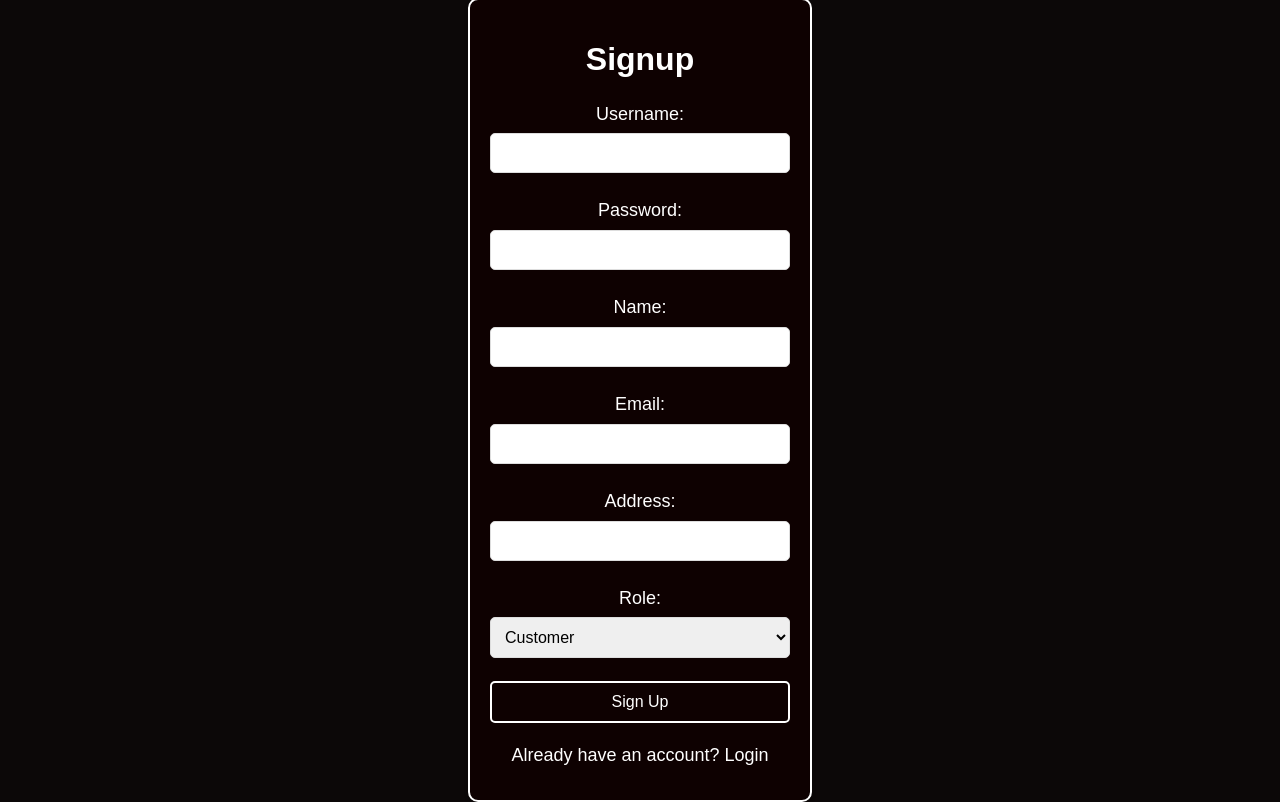
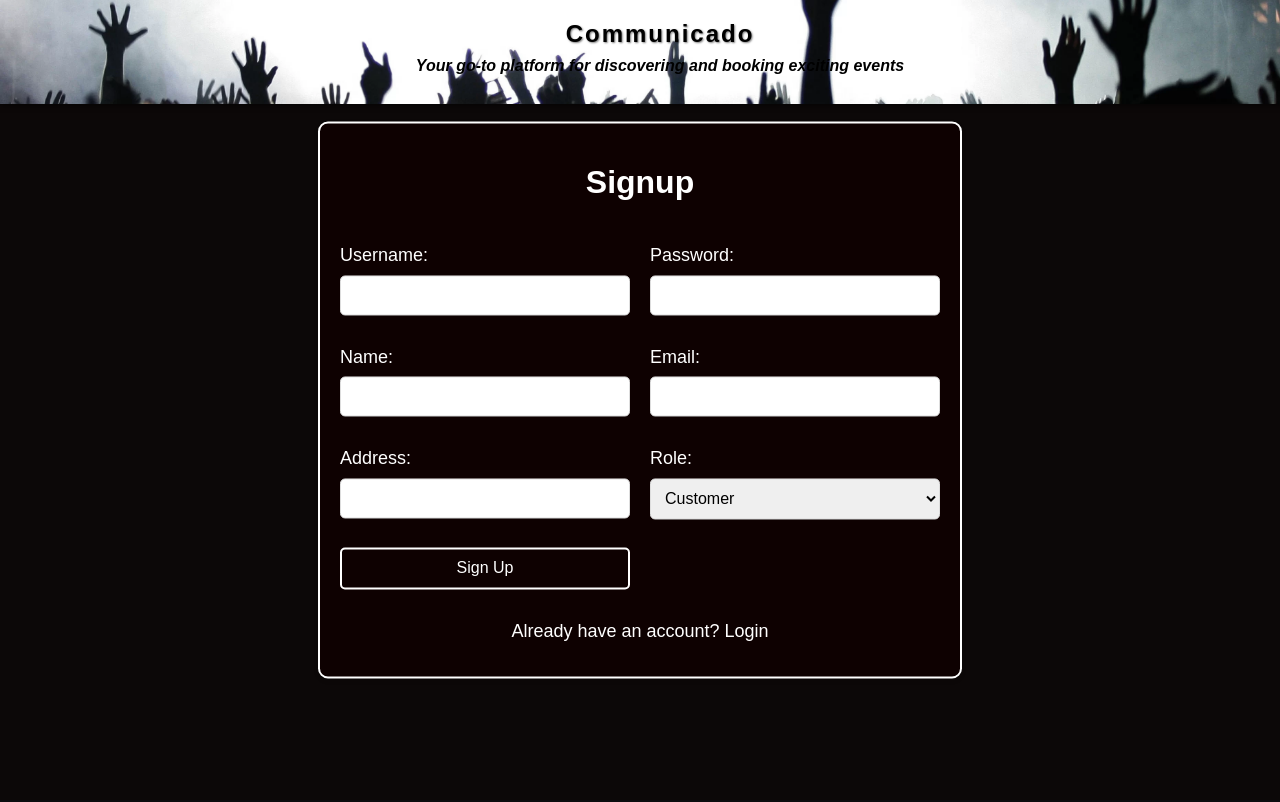
Before and after one commit to MithishR/Communicado, a Django app: page /signup/ in a window 1280 px wide. After the commit the page ends 679 px from the top, so only its background shows below. Run offline with Django 5.2, Linux system fonts and the light colour scheme.

Commit message:
UI added to pages

```diff
--- a/Django/communicado/pages/templates/pages/home.html
+++ b/Django/communicado/pages/templates/pages/home.html
@@ -67,7 +67,7 @@
             text-decoration: none;
             border: 2px solid #fff;
             border-radius: 5px;
-            margin-top: 20px;
+            margin-top: 100px;
             transition: background-color 0.3s, border-color 0.3s, color 0.3s;
         }
 
--- a/Django/communicado/pages/templates/pages/signup.html
+++ b/Django/communicado/pages/templates/pages/signup.html
@@ -1,3 +1,4 @@
+{% load static %}
 <!DOCTYPE html>
 <html lang="en">
 <head>
@@ -13,7 +14,42 @@
             display: flex;
             align-items: center;
             justify-content: center;
-            height: 100vh;
+            min-height: 100vh;
+        }
+
+        .ribbon {
+            background-image: url('{% static "bg4.webp" %}');
+            background-size: cover; /* Cover the entire ribbon with the background image */
+            background-position: center; /* Center the background image */
+            background-repeat: no-repeat; /* Prevent the background image from repeating */
+            color: #fff;
+            padding: 20px;
+            text-align: center;
+            position: fixed;
+            top: 0;
+            left: 0;
+            width: 100%;
+            z-index: 1000;
+            font-weight: bold;
+            font-size: 24px;
+            box-shadow: 0 2px 5px rgba(0, 0, 0, 0.5);
+        }
+
+        .ribbon h1 {
+            margin: 0;
+            font-size: 24px;
+            color: black; /* Change text color to black */
+            font-weight: bold;
+            letter-spacing: 2px;
+            text-shadow: 1px 1px 2px rgba(0, 0, 0, 0.5); /* Add text shadow */
+        }
+
+        .ribbon p {
+            margin: 5px 0;
+            font-size: 16px;
+            color: black; /* Change text color to black */
+            font-style: italic;
+            font-style: bold;
         }
 
         .container {
@@ -23,7 +59,12 @@
             background-color: #0e0101; /* Match background color with Login page */
             border: 2px solid #fff; /* Set white border */
             box-shadow: 0 2px 5px rgba(0, 0, 0, 0.1);
-            width: 300px; /* Match width with Login page container */
+            width: 90%; /* Adjusted width */
+            position: fixed; /* Position fixed */
+            top: 50%; /* Center vertically */
+            left: 50%; /* Center horizontally */
+            transform: translate(-50%, -50%); /* Center horizontally and vertically */
+            max-width: 600px; /* Limit maximum width */
         }
 
         h1 {
@@ -37,13 +78,31 @@
             color: #fff; /* Match text color with Login page */
         }
 
+        /* Added CSS for form layout */
+        form {
+            display: flex;
+            flex-wrap: wrap;
+            justify-content: space-between;
+        }
+
+        form p {
+            flex-basis: calc(50% - 10px);
+            margin-bottom: 10px;
+            text-align: left;
+        }
+
+        label {
+            display: block;
+            color: #fff;
+        }
+
         input[type="text"],
         input[type="password"],
         input[type="email"],
         select {
             width: 100%;
             padding: 10px;
-            margin: 5px 0;
+            margin-top: 5px;
             border: 1px solid #ddd; /* Match border with Login page */
             border-radius: 5px;
             box-sizing: border-box;
@@ -80,16 +139,21 @@
     </style>
 </head>
 <body>
+     <!-- Header ribbon -->
+     <div class="ribbon">
+        <h1>Communicado</h1>
+        <p>Your go-to platform for discovering and booking exciting events</p>
+     </div>
     <div class="container">
         <h1>Signup</h1>
         <form action="{% url 'signup' %}" method="post">
             {% csrf_token %}
-            <p><label for="username">Username:</label><br><input type="text" id="username" name="username" required></p>
-            <p><label for="password">Password:</label><br><input type="password" id="password" name="password" required></p>
-            <p><label for="name">Name:</label><br><input type="text" id="name" name="name" required></p>
-            <p><label for="email">Email:</label><br><input type="email" id="email" name="email" required></p>
-            <p><label for="address">Address:</label><br><input type="text" id="address" name="address" required></p>
-            <p><label for="role">Role:</label><br><select id="role" name="role"><option value="customer">Customer</option><option value="organiser">Organiser</option></select></p>
+            <p><label for="username">Username:</label><input type="text" id="username" name="username" required></p>
+            <p><label for="password">Password:</label><input type="password" id="password" name="password" required></p>
+            <p><label for="name">Name:</label><input type="text" id="name" name="name" required></p>
+            <p><label for="email">Email:</label><input type="email" id="email" name="email" required></p>
+            <p><label for="address">Address:</label><input type="text" id="address" name="address" required></p>
+            <p><label for="role">Role:</label><select id="role" name="role"><option value="customer">Customer</option><option value="organiser">Organiser</option></select></p>
             <p><input type="submit" value="Sign Up"></p>
         </form>
         <p>Already have an account? <a href="http://localhost:8000/login/">Login</a></p>
```
Also changed, not shown: Django/communicado/pages/templates/pages/events.html (+8 -1 lines), Django/communicado/pages/templates/pages/i.html (+11 -4 lines), Django/communicado/pages/templates/pages/login.html (+51 -8 lines), Django/communicado/pages/static/bg4.webp (added), Django/communicado/pages/templates/pages/xyz.html (line endings or trailing spaces).
